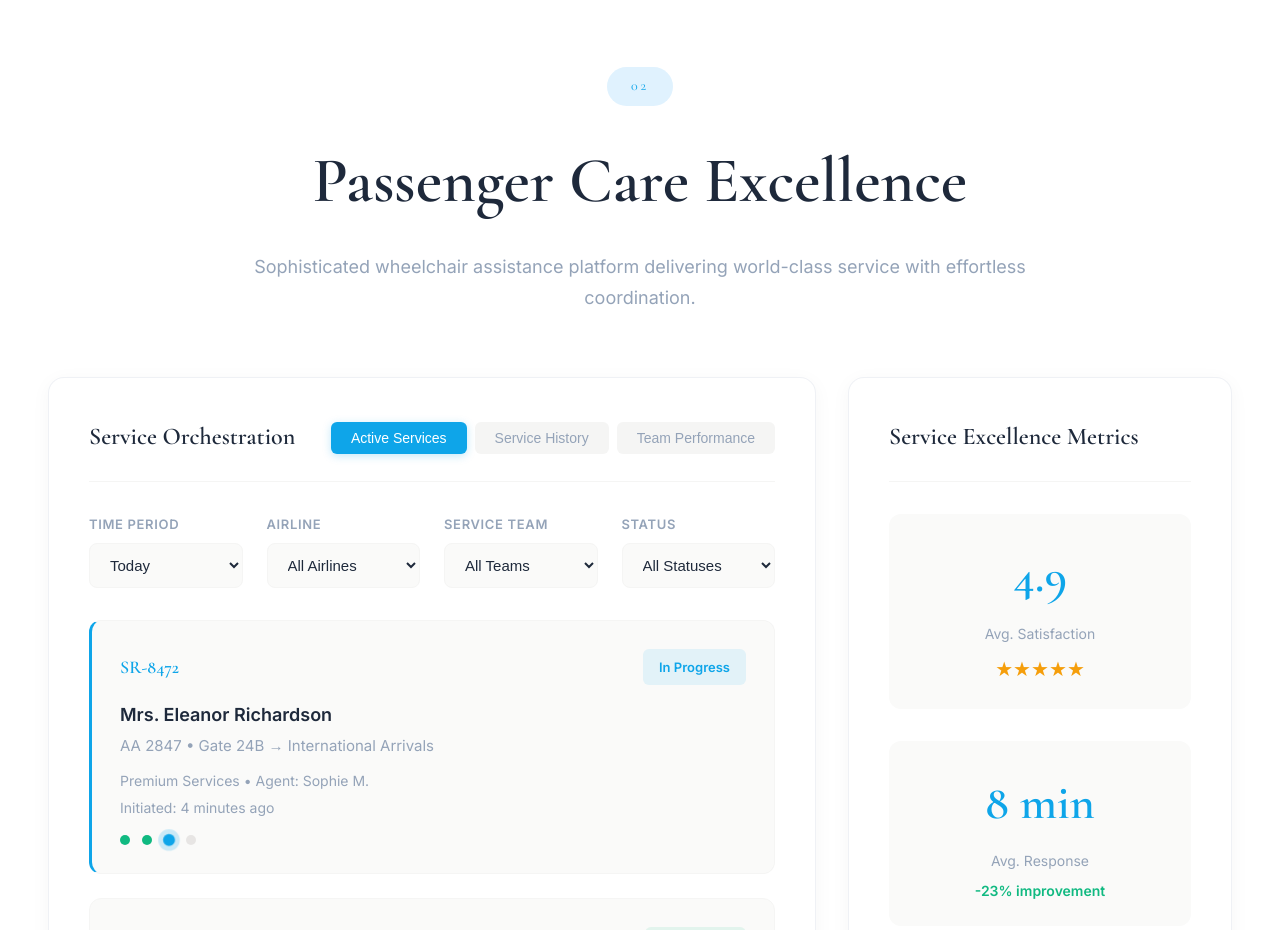
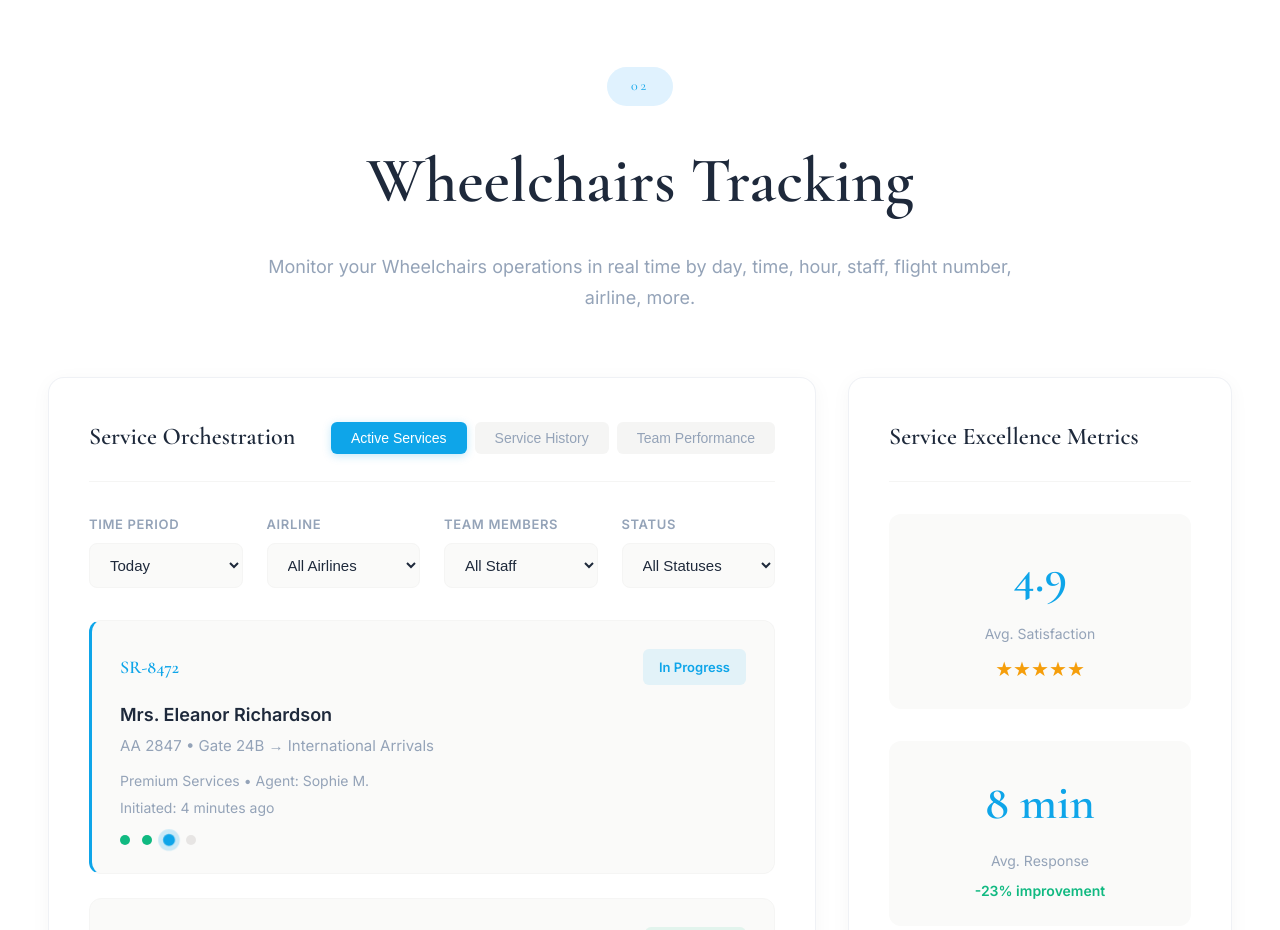
Before and after one commit to aibotsacademy/aviasoft4, a plain HTML site: page index.html in a window 1280 px wide. Shown: the part 2480-3410 px from the top of the page. Drawn offline with nearby package versions, Linux system fonts and the light colour scheme.

Commit message:
Update index.html

```diff
--- a/index.html
+++ b/index.html
@@ -209,8 +209,8 @@
         <div class="container">
             <div class="section-header">
                 <span class="section-number">02</span>
-                <h2 class="section-title">Passenger Care Excellence</h2>
-                <p class="section-description">Sophisticated wheelchair assistance platform delivering world-class service with effortless coordination.</p>
+                <h2 class="section-title">Wheelchairs Tracking</h2>
+                <p class="section-description">Monitor your Wheelchairs operations in real time by day, time, hour, staff, flight number, airline, more.</p>
             </div>
 
             <div class="demo-showcase">
@@ -240,17 +240,17 @@
                                 <select class="elegant-select">
                                     <option>All Airlines</option>
                                     <option>American Airlines</option>
-                                    <option>British Airways</option>
-                                    <option>Lufthansa</option>
+                                    <option>Jetblue</option>
+                                    <option>Iberojet</option>
                                 </select>
                             </div>
                             <div class="filter-group">
-                                <label>Service Team</label>
+                                <label>Team members</label>
                                 <select class="elegant-select">
-                                    <option>All Teams</option>
-                                    <option>Premium Services</option>
-                                    <option>International Desk</option>
-                                    <option>Domestic Operations</option>
+                                    <option>All Staff</option>
+                                    <option>Leo AI</option>
+                                    <option>Sofia PL</option>
+                                    <option>Marcela JP</option>
                                 </select>
                             </div>
                             <div class="filter-group">
@@ -259,6 +259,7 @@
                                     <option>All Statuses</option>
                                     <option>In Progress</option>
                                     <option>Completed</option>
+                                     <option>Incompleted</option>
                                     <option>Scheduled</option>
                                 </select>
                             </div>
```
